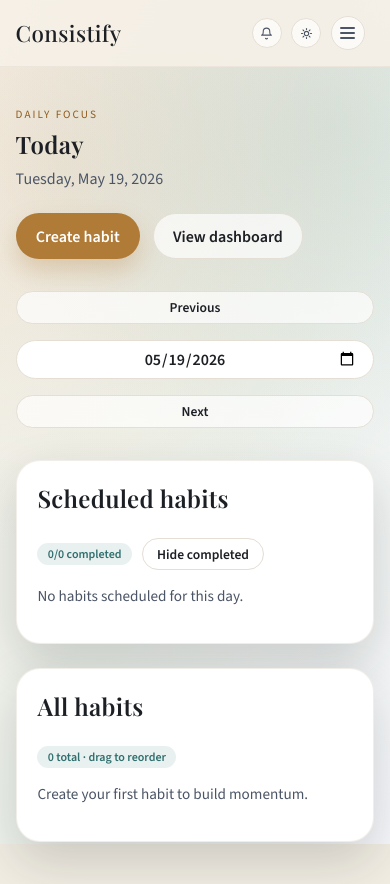
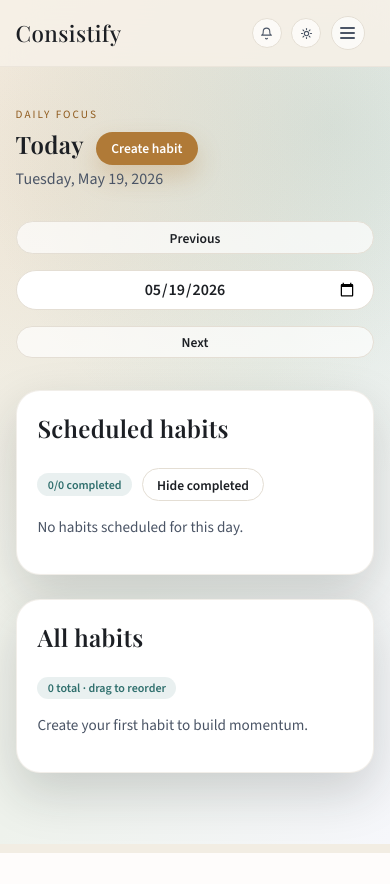
Before and after one commit to ehtesam75/Consistify, a Django app: page /today/ in a window 390 px wide. Shown: the top 884 px of the page. After the commit the page ends 853 px from the top, so only its background shows below. Run offline with Django 5.2, Linux system fonts and the light colour scheme; the visitor is signed in with stand-in values (Sample User, id 1); data comes from the database, SQL or seed files in the repository; data that the repository does not hold is empty.

Commit message:
feat: Update leaderboard and habit list templates for improved UI and functionality

```diff
--- a/habits/static/habits/css/styles.css
+++ b/habits/static/habits/css/styles.css
@@ -527,6 +527,10 @@ main > section + section {
     flex-wrap: wrap;
 }
 
+.today-page .today-create-inline {
+    display: none;
+}
+
 .btn {
     display: inline-flex;
     align-items: center;
@@ -3054,6 +3062,23 @@ body.auth-page main {
         width: 84px;
     }
 
+    .today-page .hero-actions {
+        display: none;
+    }
+
+    .today-page .hero-title-row {
+        display: flex;
+        align-items: center;
+        justify-content: space-between;
+        gap: 0.75rem;
+        width: 100%;
+    }
+
+    .today-page .today-create-inline {
+        display: inline-flex;
+        white-space: nowrap;
+    }
+
     .today-page .progress-caption.inline {
         text-align: left;
     }
--- a/habits/static/habits/js/ui.js
+++ b/habits/static/habits/js/ui.js
@@ -472,6 +472,7 @@ window.ConsistifyUI = (() => {
         const toggle = document.querySelector("[data-nav-toggle]");
         const panel = document.querySelector("[data-nav-panel]");
         const backdrop = document.querySelector("[data-nav-backdrop]");
+        const sheet = panel ? panel.querySelector(".nav-mobile-sheet") : null;
         if (!toggle || !panel || !backdrop) {
             return;
         }
@@ -504,6 +505,10 @@ window.ConsistifyUI = (() => {
         backdrop.addEventListener("click", closeMenu);
 
         panel.addEventListener("click", (event) => {
+            if (sheet && !sheet.contains(event.target)) {
+                closeMenu();
+                return;
+            }
             if (event.target.closest("a, button")) {
                 closeMenu();
             }
--- a/habits/templates/habits/habit_list.html
+++ b/habits/templates/habits/habit_list.html
@@ -6,7 +6,10 @@
 <section class="hero">
     <div>
         <p class="eyebrow">Daily focus</p>
-        <h1>Today</h1>
+        <div class="hero-title-row">
+            <h1>Today</h1>
+            <a class="btn primary small today-create-inline" href="{% url 'habits:habit_create' %}">Create habit</a>
+        </div>
         <p class="subtitle">{{ target_date|date:"l, F j, Y" }}</p>
     </div>
     <div class="hero-actions">
--- a/habits/views.py
+++ b/habits/views.py
@@ -881,14 +881,13 @@ def leaderboard(request):
     leaderboard_window = "all" if requested_window == "all" else "current"
     if leaderboard_window == "current":
         window_start = today - timedelta(days=29)
-        window_label = (
-            "Last 30 days· "
-            f"{window_start.strftime('%b %d')} - {today.strftime('%b %d')}"
-        )
+        window_label = "Last 30 days"
+        window_range = f"{window_start.strftime('%b %d')} - {today.strftime('%b %d')}"
         window_title = "Current window"
     else:
         window_start = None
         window_label = "All tracked history"
+        window_range = None
         window_title = "All time"
 
     participants = [request.user] + _accepted_friends_for(request.user)
@@ -937,6 +936,7 @@ def leaderboard(request):
             "leader_entry": leader_entry,
             "leaderboard_window": leaderboard_window,
             "leaderboard_window_label": window_label,
+            "leaderboard_window_range": window_range,
             "leaderboard_window_title": window_title,
         },
     )
```
Also changed, not shown: other parts of habits/static/habits/css/styles.css (+39 -4 lines), habits/templates/habits/leaderboard.html (+14 -4 lines).
